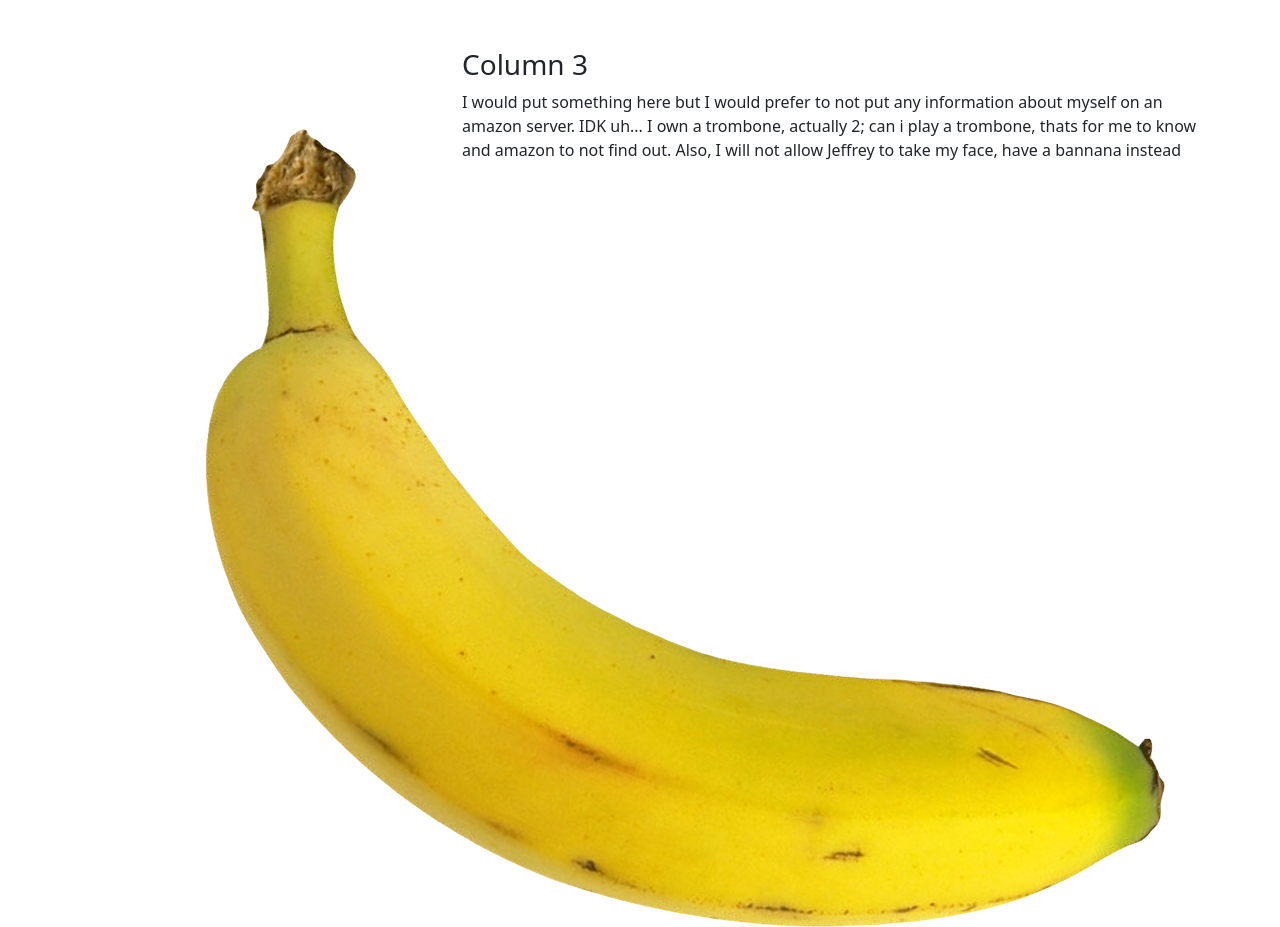
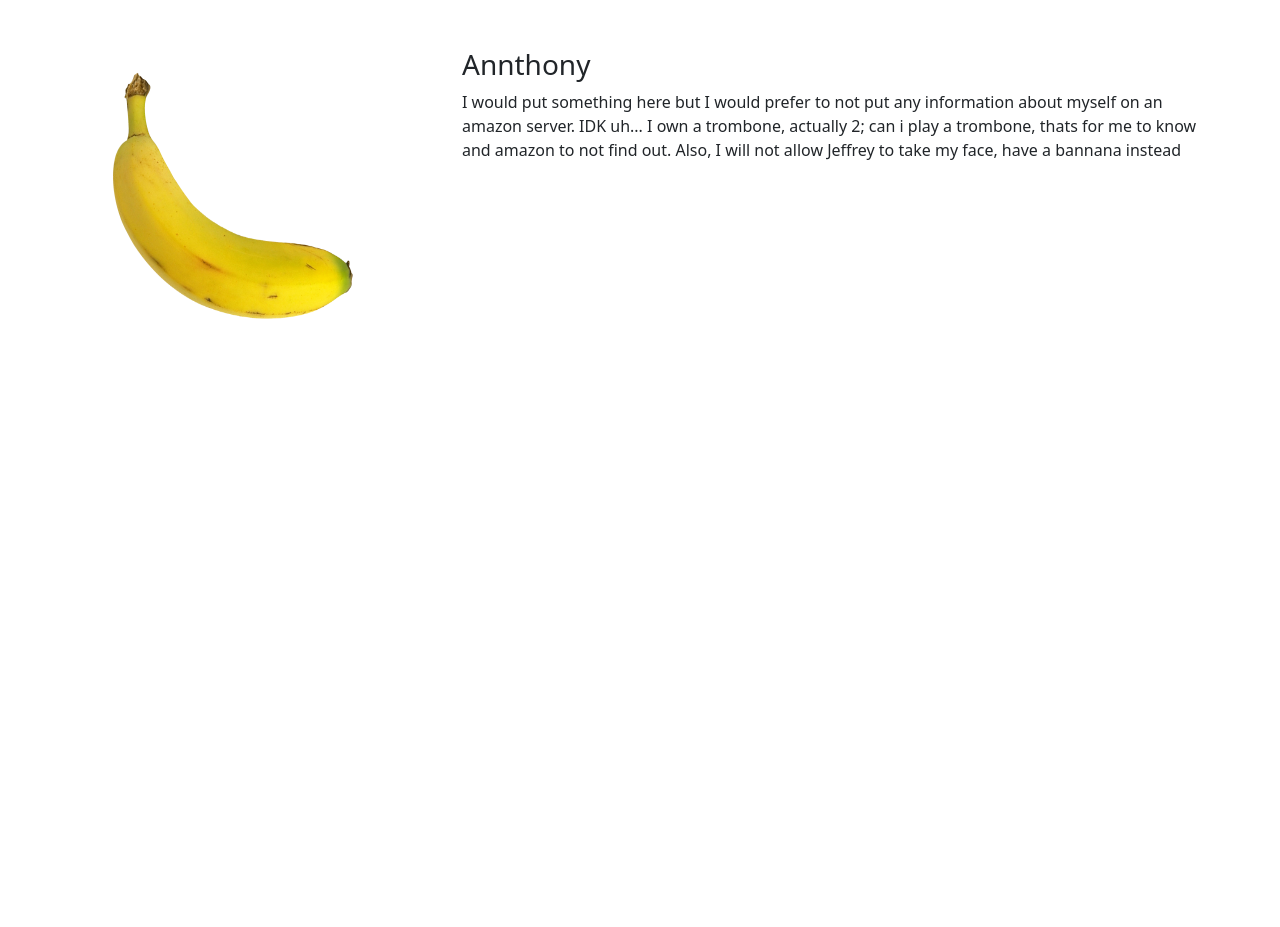
Before and after one commit to Anthony750O/lab3, a plain HTML site: page index.html in a window 1280 px wide. After the commit the page ends 800 px from the top, so only its background shows below. Drawn offline with nearby package versions, Linux system fonts and the light colour scheme.

Commit message:
Update index.html

```diff
--- a/index.html
+++ b/index.html
@@ -12,10 +12,13 @@
 <div class="container mt-5">
   <div class="row">
     <div class="col-sm-4">
-    <img src="picture.png" alt="*screaming internally*">
+    <img src="picture.png"
+         width = "300"
+         height = "300"
+         alt="*screaming internally*">
     </div>
     <div class="col-sm-8">
-      <h3>Column 3</h3>
+      <h3>Annthony</h3>
       <p>I would put something here but I would prefer to not put any information about
       myself on an amazon server. IDK uh... I own a trombone, actually 2; can i play a
       trombone, thats for me to know and amazon to not find out. Also, I will not allow
```
